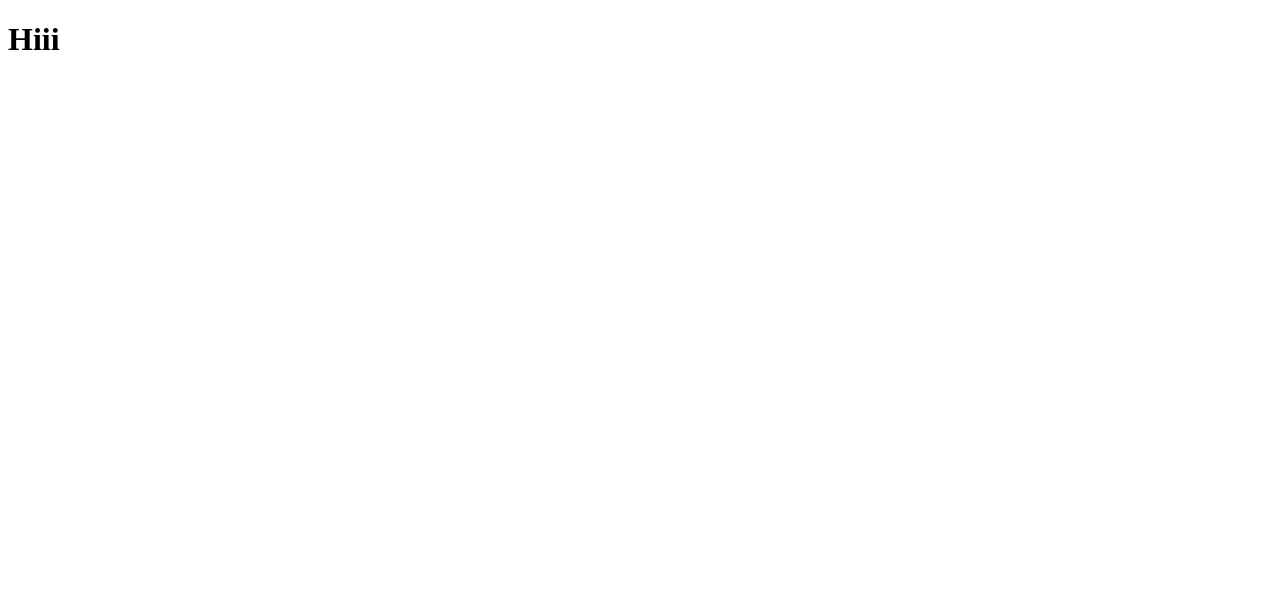
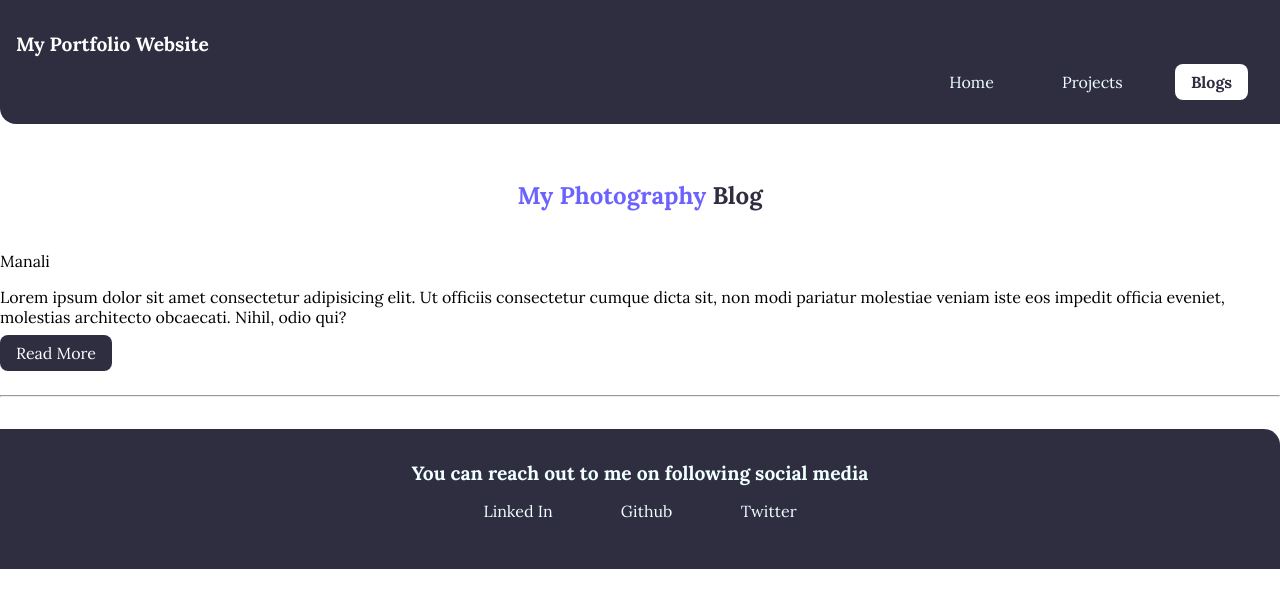
Before and after one commit to sharan-hs/sharan-portfolio, a plain HTML site: page blogs.html in a window 1280 px wide. Drawn offline with Linux system fonts and the light colour scheme.

Commit message:
Created a template for blogs page

```diff
--- a/blogs.html
+++ b/blogs.html
@@ -4,8 +4,47 @@
     <meta charset="UTF-8">
     <meta name="viewport" content="width=device-width, initial-scale=1.0">
     <title>Sharan's Blog</title>
+    <link rel="stylesheet" href="styles.css">
 </head>
 <body>
-    <h1>Hiii</h1>
+    <nav class="navigation container">
+        <h1 class="nav-brand">My Portfolio Website</h1>
+
+        <ul class="list-non-bullet nav-pills">
+            <li class="list-item-inline"><a href="index.html" class="link ">Home</a></li>
+            <li class="list-item-inline"><a href="projects.html" class="link ">Projects</a></li>
+            <li class="list-item-inline"><a href="blogs.html" class="link link-active">Blogs</a></li>
+
+        </ul>
+        </nav>
+
+       <div class="content">
+        <header class="header">
+            <h1  class="header-heading">My Photography <span class="heading-inverted">Blog</span></h1>
+       </header>
+        <div class="blog ">
+            <div class="blog-images Image1"></div>
+            <figcaption class="image-caption">Manali</figcaption>
+            <p class="blog-description">
+            Lorem ipsum dolor sit amet consectetur adipisicing elit. Ut officiis consectetur cumque dicta sit, non modi pariatur molestiae veniam iste eos impedit officia eveniet, molestias architecto obcaecati. Nihil, odio qui?
+            </p>
+            <a href="#" target="_blank" class="link link-primary ">Read More</a>
+            <hr>
+        </div>
+
+
+
+        <footer class="footer">
+            <div class="footer-header">
+            You can reach out to me on following social media
+            </div>
+
+            <ul class="social-links list-non-bullet">
+                <li class="list-item-inline"><a href="/" class="link">Linked In</a></li>
+                <li class="list-item-inline"><a href="/" class="link">Github</a></li>
+                <li class="list-item-inline"><a href="/" class="link">Twitter</a></li>
+
+            </ul>
+            </footer>
 </body>
 </html>
```
